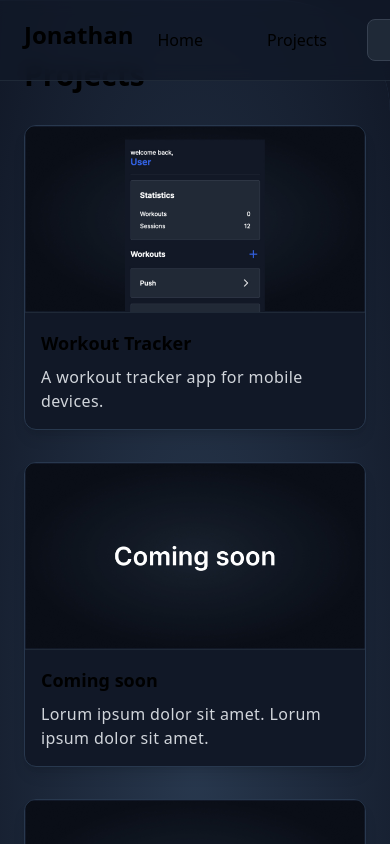
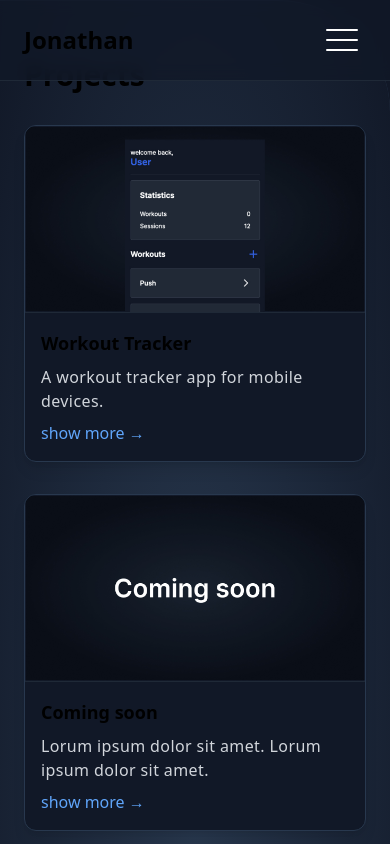
Before and after one commit to Jonathanmeij/portfolio-next, a Next.js app: page /ProjectsSection in a window 390 px wide. Shown: the top 844 px of the page. Built offline with nearby package versions, Linux system fonts and the light colour scheme.

Commit message:
added mobile nav button

```diff
--- a/components/navbar/Navbar.tsx
+++ b/components/navbar/Navbar.tsx
@@ -4,6 +4,7 @@ import GithubIcon from "../../public/iconmonstr-github.svg";
 import LinkedInIcon from "../../public/iconmonstr-linkedin.svg";
 import Image from "next/image";
 import Divider from "../ui/Divider";
+import { useState } from "react";
 
 export default function Navbar() {
     // const handleScroll = () => {
@@ -16,9 +17,12 @@ export default function Navbar() {
     return (
         <nav className="fixed z-20 w-full">
             <div className="flex items-center justify-center w-full h-20 bg-gray-900 bg-opacity-80 backdrop-blur">
-                <Container maxWidth="7xl" className="flex justify-between w-full">
+                <Container
+                    maxWidth="7xl"
+                    className="flex items-center justify-between w-full"
+                >
                     <h1 className="text-2xl font-bold">Jonathan</h1>
-                    <ul className="flex items-center gap-4 font-medium">
+                    <ul className="items-center hidden gap-4 font-medium md:flex">
                         <li>
                             <Button>Home</Button>
                         </li>
@@ -50,9 +54,41 @@ export default function Navbar() {
                             </a>
                         </li>
                     </ul>
+                    <MobileMenuButton />
                 </Container>
             </div>
             <Divider />
         </nav>
     );
 }
+
+function MobileMenuButton() {
+    const [isOpen, setIsOpen] = useState(false);
+
+    const genericHamburgerLine = `h-[2px] w-8 my-1 rounded-full bg-white transition ease transform duration-300`;
+
+    return (
+        <div
+            className="flex flex-col items-center justify-center w-12 h-12 rounded md:hidden group"
+            onClick={() => setIsOpen(!isOpen)}
+        >
+            <div
+                className={`${genericHamburgerLine} ${
+                    isOpen ? "rotate-45 translate-y-[10px] " : "opacity-100 "
+                }`}
+            />
+            <div className={`${genericHamburgerLine} ${isOpen ? "opacity-0" : ""}`} />
+            <div
+                className={`${genericHamburgerLine} ${
+                    isOpen ? "-rotate-45 -translate-y-[10px] opacity-100" : "opacity-100 "
+                }`}
+            />
+        </div>
+    );
+}
+
+// function MobileMenu(){
+//     return (
+
+//     )
+// }
--- a/pages/ProjectsSection.tsx
+++ b/pages/ProjectsSection.tsx
@@ -3,6 +3,7 @@ import Card from "@/components/ui/Card";
 import Container from "@/components/ui/Container";
 import Divider from "@/components/ui/Divider";
 import Image from "next/image";
+import { useInView } from "react-intersection-observer";
 
 const projects = [
     {
@@ -32,13 +33,29 @@ const projects = [
 ];
 
 export default function ProjectsSection() {
+    const { ref, inView } = useInView({
+        threshold: 0.3,
+        triggerOnce: true,
+    });
+
     return (
         <div className="bg-gradient-radial from-gray-850  to-gray-900 border-b border-t border-gray-850 rounded-bl-[7rem] rounded-tr-[7rem] min-h-[30rem]">
             <Container className="m-auto my-14">
-                <h2 className="grid mb-8 text-3xl font-semibold">Projects</h2>
+                <h2
+                    ref={ref}
+                    className={`mb-8 text-3xl font-semibold transition ease-in-out  duration-500 ${
+                        inView ? "opacity-100 translate-x-0" : "opacity-0 -translate-x-10"
+                    }`}
+                >
+                    Projects
+                </h2>
                 <div className="grid w-full grid-cols-1 gap-8 md:grid-cols-2">
                     {projects.map((project) => (
-                        <Card key={project.title} hasAnimation>
+                        <Card
+                            key={project.title}
+                            className="transition duration-200 ease-in-out cursor-pointer hover:scale-[1.04]"
+                            hasAnimation
+                        >
                             <Image
                                 src={require(`../public/images/${project.image}`)}
                                 alt={project.title}
@@ -48,9 +65,12 @@ export default function ProjectsSection() {
                                 <h3 className="mb-2 text-lg font-semibold">
                                     {project.title}
                                 </h3>
-                                <p className="font-light tracking-wide text-gray-300 text-md">
+                                <p className="pb-2 font-light tracking-wide text-gray-300 text-md">
                                     {project.description}
                                 </p>
+                                <a className="text-blue-400 cursor-pointer hover:underline ">
+                                    show more <span>&rarr;</span>
+                                </a>
                             </Box>
                         </Card>
                     ))}
```
